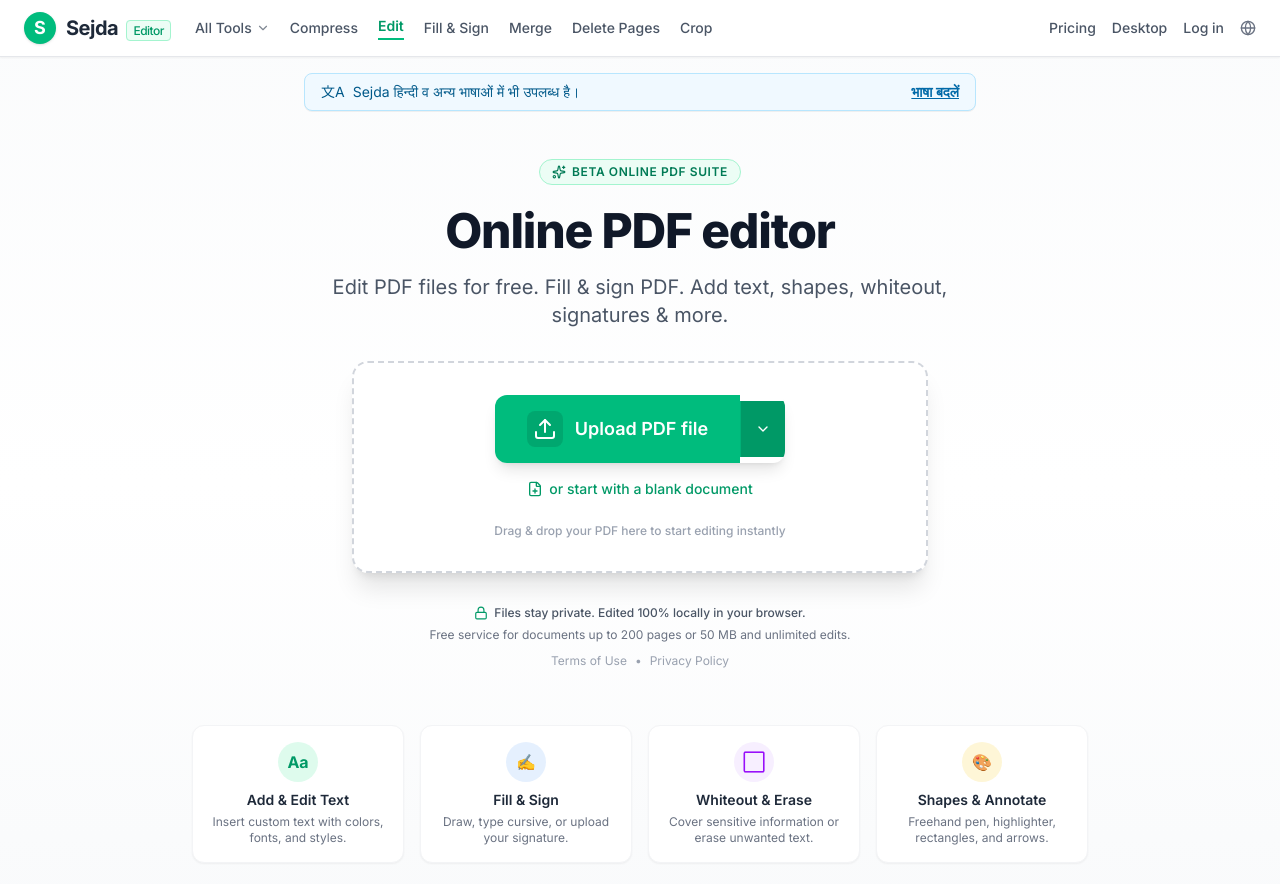
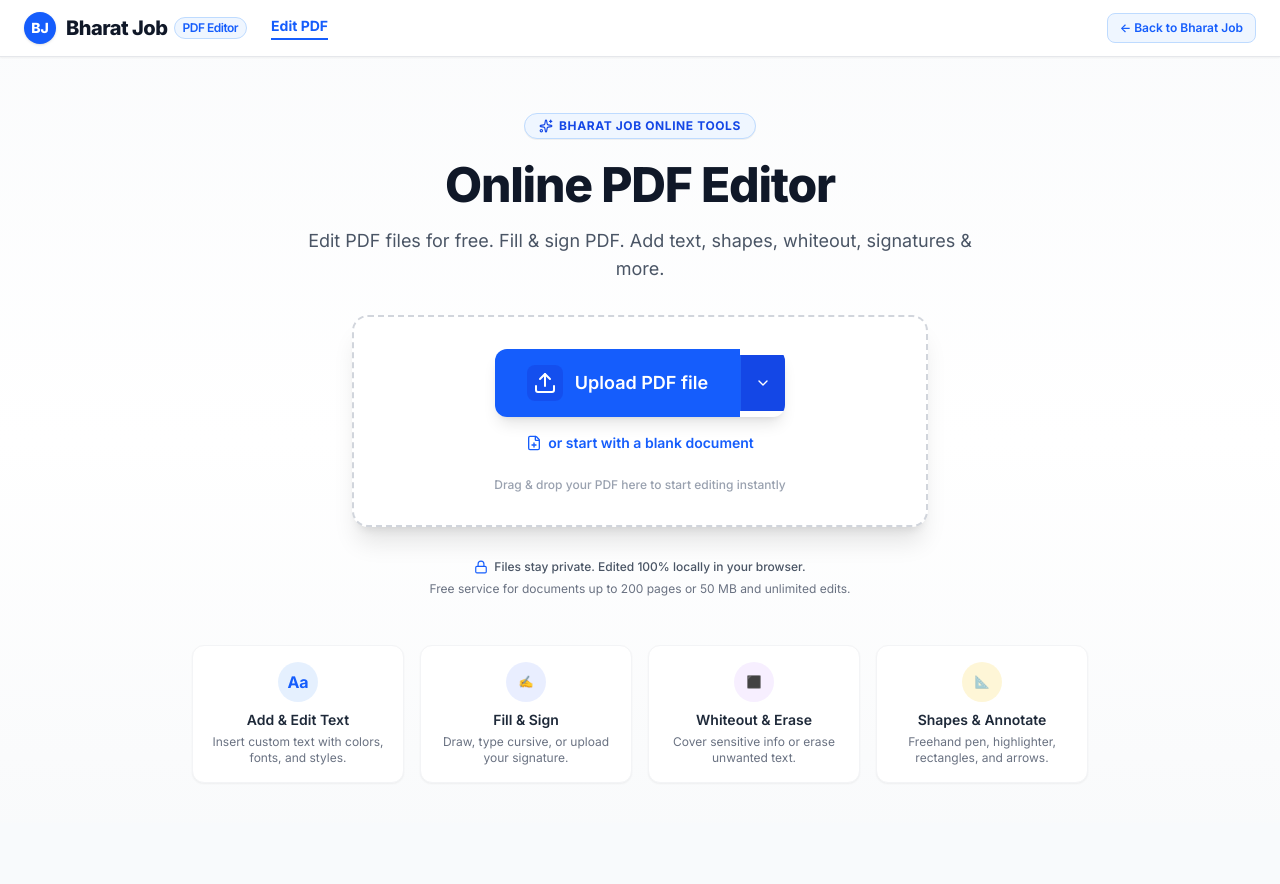
Before and after one commit to Nitecore-Solutions/pdf-editor, a Next.js app: page / in a window 1280 px wide. Shown: the top 884 px of the page. After the commit the page ends 823 px from the top, so only its background shows below. Built offline with nearby package versions, Linux system fonts and the light colour scheme.

Commit message:
Update branding to Bharat Job and simplify navbar

```diff
--- a/app/components/LandingView.tsx
+++ b/app/components/LandingView.tsx
@@ -4,14 +4,9 @@
 import {
   Upload,
   FilePlus,
-  ShieldCheck,
-  Zap,
   Sparkles,
   Lock,
-  CheckCircle2,
-  FileText,
-  ChevronDown,
-  ArrowRight
+  ChevronDown
 } from 'lucide-react';
 
 interface LandingViewProps {
@@ -57,28 +52,17 @@
   };
 
   return (
-    <div className="flex-1 flex flex-col items-center justify-start bg-gradient-to-b from-gray-50/70 via-white to-gray-50 min-h-[calc(100vh-3.5rem)] px-4 select-none">
-      {/* Banner / Language notification */}
-      <div className="w-full max-w-2xl mt-4 flex items-center justify-between bg-sky-50 border border-sky-200 text-sky-800 text-xs sm:text-sm px-4 py-2 rounded-lg shadow-2xs">
-        <div className="flex items-center space-x-2">
-          <span>文A</span>
-          <span>Sejda हिन्दी व अन्य भाषाओं में भी उपलब्ध है।</span>
-        </div>
-        <button className="text-sky-700 hover:text-sky-900 font-semibold cursor-pointer underline">
-          भाषा बदलें
-        </button>
-      </div>
-
+    <div className="flex-1 flex flex-col items-center justify-start bg-gradient-to-b from-gray-50/70 via-white to-gray-50 min-h-[calc(100vh-3.5rem)] px-4 select-none pt-8">
       {/* Hero Header */}
-      <div className="text-center mt-12 mb-8 max-w-2xl">
-        <div className="inline-flex items-center space-x-1.5 px-3 py-1 rounded-full bg-emerald-50 text-emerald-700 text-xs font-semibold uppercase tracking-wider mb-4 border border-emerald-200">
+      <div className="text-center mt-6 mb-8 max-w-2xl">
+        <div className="inline-flex items-center space-x-1.5 px-3.5 py-1 rounded-full bg-blue-50 text-blue-700 text-xs font-bold uppercase tracking-wider mb-4 border border-blue-200 shadow-2xs">
           <Sparkles className="w-3.5 h-3.5" />
-          <span>BETA Online PDF Suite</span>
+          <span>Bharat Job Online Tools</span>
         </div>
         <h1 className="text-4xl sm:text-5xl font-extrabold text-gray-900 tracking-tight leading-tight">
-          Online PDF editor
+          Online PDF Editor
         </h1>
-        <p className="mt-3 text-lg sm:text-xl text-gray-600 font-normal">
+        <p className="mt-3 text-base sm:text-lg text-gray-600 font-normal">
           Edit PDF files for free. Fill & sign PDF. Add text, shapes, whiteout, signatures & more.
         </p>
       </div>
@@ -89,9 +73,7 @@
         onDragLeave={handleDragLeave}
         onDrop={handleDrop}
         className={`w-full max-w-xl p-8 rounded-2xl border-2 border-dashed transition-all duration-200 flex flex-col items-center justify-center bg-white shadow-xl ${
-          isDragging
-            ? 'border-emerald-500 bg-emerald-50/50 scale-[1.02]'
-            : 'border-gray-300 hover:border-emerald-400'
+          isDragging ? 'border-blue-500 bg-blue-50/40 scale-[1.01]' : 'border-gray-300 hover:border-blue-400'
         }`}
       >
         <input
@@ -102,20 +84,20 @@
           className="hidden"
         />
 
-        {/* Big Green Upload Button */}
+        {/* Big Blue Upload Button */}
         <div className="flex items-center shadow-lg rounded-xl overflow-hidden group">
           <button
             onClick={() => fileInputRef.current?.click()}
-            className="flex items-center space-x-3 bg-emerald-500 hover:bg-emerald-600 text-white font-semibold text-lg px-8 py-4 transition duration-150 cursor-pointer"
+            className="flex items-center space-x-3 bg-blue-600 hover:bg-blue-700 text-white font-semibold text-lg px-8 py-4 transition duration-150 cursor-pointer"
           >
-            <div className="bg-emerald-600/60 p-1.5 rounded-lg">
+            <div className="bg-blue-700/60 p-1.5 rounded-lg">
               <Upload className="w-6 h-6 text-white" />
             </div>
             <span>Upload PDF file</span>
           </button>
           <button
             onClick={() => fileInputRef.current?.click()}
-            className="bg-emerald-600 hover:bg-emerald-700 text-white px-3.5 py-5 border-l border-emerald-400/40 transition flex items-center justify-center cursor-pointer"
+            className="bg-blue-700 hover:bg-blue-800 text-white px-3.5 py-5 border-l border-blue-500/40 transition flex items-center justify-center cursor-pointer"
           >
             <ChevronDown className="w-4 h-4" />
           </button>
@@ -125,7 +107,7 @@
         <div className="mt-4">
           <button
             onClick={onStartBlank}
-            className="text-sm font-medium text-emerald-600 hover:text-emerald-700 hover:underline flex items-center space-x-1.5 cursor-pointer"
+            className="text-sm font-semibold text-blue-600 hover:text-blue-800 hover:underline flex items-center space-x-1.5 cursor-pointer"
           >
             <FilePlus className="w-4 h-4" />
             <span>or start with a blank document</span>
@@ -141,23 +123,18 @@
       {/* Privacy Guarantee & Notice */}
       <div className="mt-8 text-center max-w-lg text-xs text-gray-500 space-y-1.5">
         <div className="flex items-center justify-center space-x-1.5 text-gray-600 font-medium">
-          <Lock className="w-3.5 h-3.5 text-emerald-600" />
+          <Lock className="w-3.5 h-3.5 text-blue-600" />
           <span>Files stay private. Edited 100% locally in your browser.</span>
         </div>
         <p>
           Free service for documents up to 200 pages or 50 MB and unlimited edits.
         </p>
-        <div className="text-gray-400 text-2xs space-x-2 pt-1">
-          <span className="hover:underline cursor-pointer">Terms of Use</span>
-          <span>•</span>
-          <span className="hover:underline cursor-pointer">Privacy Policy</span>
-        </div>
       </div>
 
       {/* Features Overview Badges */}
-      <div className="w-full max-w-4xl grid grid-cols-2 md:grid-cols-4 gap-4 mt-14 mb-12">
+      <div className="w-full max-w-4xl grid grid-cols-2 md:grid-cols-4 gap-4 mt-12 mb-10">
         <div className="bg-white p-4 rounded-xl border border-gray-100 shadow-xs flex flex-col items-center text-center">
-          <div className="w-10 h-10 rounded-full bg-emerald-100/70 text-emerald-600 flex items-center justify-center mb-2 font-bold">
+          <div className="w-10 h-10 rounded-full bg-blue-100/70 text-blue-600 flex items-center justify-center mb-2 font-bold">
             Aa
           </div>
           <h3 className="font-semibold text-gray-800 text-sm">Add & Edit Text</h3>
@@ -165,7 +142,7 @@
         </div>
 
         <div className="bg-white p-4 rounded-xl border border-gray-100 shadow-xs flex flex-col items-center text-center">
-          <div className="w-10 h-10 rounded-full bg-blue-100/70 text-blue-600 flex items-center justify-center mb-2 font-bold">
+          <div className="w-10 h-10 rounded-full bg-indigo-100/70 text-indigo-600 flex items-center justify-center mb-2 font-bold text-xs">
             ✍️
           </div>
           <h3 className="font-semibold text-gray-800 text-sm">Fill & Sign</h3>
@@ -173,16 +150,16 @@
         </div>
 
         <div className="bg-white p-4 rounded-xl border border-gray-100 shadow-xs flex flex-col items-center text-center">
-          <div className="w-10 h-10 rounded-full bg-purple-100/70 text-purple-600 flex items-center justify-center mb-2 font-bold">
-            ⬜
+          <div className="w-10 h-10 rounded-full bg-purple-100/70 text-purple-600 flex items-center justify-center mb-2 font-bold text-xs">
+            ⬛
           </div>
           <h3 className="font-semibold text-gray-800 text-sm">Whiteout & Erase</h3>
-          <p className="text-xs text-gray-500 mt-1">Cover sensitive information or erase unwanted text.</p>
+          <p className="text-xs text-gray-500 mt-1">Cover sensitive info or erase unwanted text.</p>
         </div>
 
         <div className="bg-white p-4 rounded-xl border border-gray-100 shadow-xs flex flex-col items-center text-center">
-          <div className="w-10 h-10 rounded-full bg-amber-100/70 text-amber-600 flex items-center justify-center mb-2 font-bold">
-            🎨
+          <div className="w-10 h-10 rounded-full bg-amber-100/70 text-amber-600 flex items-center justify-center mb-2 font-bold text-xs">
+            📐
           </div>
           <h3 className="font-semibold text-gray-800 text-sm">Shapes & Annotate</h3>
           <p className="text-xs text-gray-500 mt-1">Freehand pen, highlighter, rectangles, and arrows.</p>
--- a/app/components/Navbar.tsx
+++ b/app/components/Navbar.tsx
@@ -6,12 +6,6 @@
   Layers,
   ZoomIn,
   ZoomOut,
-  RotateCw,
-  Download,
-  ChevronDown,
-  Globe,
-  Menu,
-  FilePlus,
   ArrowLeft
 } from 'lucide-react';
 
@@ -43,32 +37,27 @@
             onClick={onReset}
             className="flex items-center space-x-2.5 cursor-pointer group"
           >
-            <div className="w-8 h-8 rounded-full bg-emerald-500 flex items-center justify-center text-white font-bold text-lg shadow-sm group-hover:bg-emerald-600 transition">
-              S
+            <div className="w-8 h-8 rounded-full bg-blue-600 flex items-center justify-center text-white font-black text-sm shadow-sm group-hover:bg-blue-700 transition">
+              BJ
             </div>
-            <span className="font-bold text-xl text-gray-800 tracking-tight">
-              Sejda <span className="text-xs font-medium text-emerald-600 bg-emerald-50 px-1.5 py-0.5 rounded ml-1 border border-emerald-200">Editor</span>
+            <span className="font-extrabold text-lg sm:text-xl text-gray-900 tracking-tight flex items-center gap-1.5">
+              <span>Bharat Job</span>
+              <span className="text-xs font-semibold text-blue-600 bg-blue-50 px-2 py-0.5 rounded-full border border-blue-200">PDF Editor</span>
             </span>
           </div>
 
-          {/* Nav links if not in full edit mode or general menu */}
-          <nav className="hidden lg:flex items-center space-x-5 text-sm font-medium text-gray-600">
-            <button className="flex items-center hover:text-emerald-600 transition py-1">
-              All Tools <ChevronDown className="w-3.5 h-3.5 ml-1 opacity-70" />
-            </button>
-            <span className="hover:text-emerald-600 cursor-pointer transition">Compress</span>
-            <span className="text-emerald-600 font-semibold cursor-pointer border-b-2 border-emerald-500 pb-0.5">Edit</span>
-            <span className="hover:text-emerald-600 cursor-pointer transition">Fill & Sign</span>
-            <span className="hover:text-emerald-600 cursor-pointer transition">Merge</span>
-            <span className="hover:text-emerald-600 cursor-pointer transition">Delete Pages</span>
-            <span className="hover:text-emerald-600 cursor-pointer transition">Crop</span>
+          {/* Nav links: ONLY Edit */}
+          <nav className="hidden sm:flex items-center space-x-5 text-sm font-medium text-gray-600">
+            <span className="text-blue-600 font-bold cursor-pointer border-b-2 border-blue-600 pb-0.5 flex items-center gap-1">
+              Edit PDF
+            </span>
           </nav>
         </div>
 
         {/* Center: File Title if editing */}
         {isEditing && fileName && (
           <div className="hidden md:flex items-center space-x-2 bg-gray-100/80 px-3 py-1 rounded-full text-xs text-gray-700 max-w-xs truncate border border-gray-200">
-            <FileText className="w-3.5 h-3.5 text-emerald-600 shrink-0" />
+            <FileText className="w-3.5 h-3.5 text-blue-600 shrink-0" />
             <span className="truncate font-medium">{fileName}</span>
           </div>
         )}
@@ -81,7 +70,7 @@
               <div className="flex items-center bg-gray-100 rounded-lg p-0.5 border border-gray-200 text-xs text-gray-700">
                 <button
                   onClick={() => onZoomChange && onZoomChange(Math.max(0.5, zoom - 0.1))}
-                  className="p-1.5 hover:bg-white rounded transition hover:text-emerald-600"
+                  className="p-1.5 hover:bg-white rounded transition hover:text-blue-600 cursor-pointer"
                   title="Zoom Out"
                 >
                   <ZoomOut className="w-3.5 h-3.5" />
@@ -91,7 +80,7 @@
                 </span>
                 <button
                   onClick={() => onZoomChange && onZoomChange(Math.min(2.0, zoom + 0.1))}
-                  className="p-1.5 hover:bg-white rounded transition hover:text-emerald-600"
+                  className="p-1.5 hover:bg-white rounded transition hover:text-blue-600 cursor-pointer"
                   title="Zoom In"
                 >
                   <ZoomIn className="w-3.5 h-3.5" />
@@ -102,7 +91,7 @@
               {onToggleThumbnails && (
                 <button
                   onClick={onToggleThumbnails}
-                  className="p-2 text-gray-600 hover:text-emerald-600 hover:bg-gray-100 rounded-lg transition border border-transparent hover:border-gray-200"
+                  className="p-2 text-gray-600 hover:text-blue-600 hover:bg-gray-100 rounded-lg transition border border-transparent hover:border-gray-200 cursor-pointer"
                   title="Pages Overview & Thumbnails"
                 >
                   <Layers className="w-4 h-4" />
@@ -112,22 +101,21 @@
               {/* Exit / Back */}
               <button
                 onClick={onReset}
-                className="flex items-center space-x-1 text-xs text-gray-500 hover:text-red-600 px-2 py-1.5 rounded transition hover:bg-red-50"
+                className="flex items-center space-x-1 text-xs text-gray-500 hover:text-red-600 px-2.5 py-1.5 rounded-lg transition hover:bg-red-50 cursor-pointer font-medium"
                 title="Exit Editor"
               >
                 <ArrowLeft className="w-3.5 h-3.5" />
-                <span className="hidden sm:inline">Close</span>
+                <span className="hidden sm:inline">Back</span>
               </button>
             </>
           ) : (
-            <div className="flex items-center space-x-4 text-sm font-medium text-gray-600">
-              <span className="hidden md:inline hover:text-emerald-600 cursor-pointer">Pricing</span>
-              <span className="hidden md:inline hover:text-emerald-600 cursor-pointer">Desktop</span>
-              <span className="hover:text-emerald-600 cursor-pointer">Log in</span>
-              <button className="flex items-center space-x-1 text-gray-500 hover:text-gray-800 transition">
-                <Globe className="w-4 h-4" />
-              </button>
-            </div>
+            <a
+              href="https://bharatjobresult.com"
+              target="_top"
+              className="text-xs font-semibold text-blue-600 hover:text-blue-800 bg-blue-50 px-3 py-1.5 rounded-lg border border-blue-200 hover:bg-blue-100 transition"
+            >
+              ← Back to Bharat Job
+            </a>
           )}
         </div>
       </div>
--- a/app/components/PageEditor.tsx
+++ b/app/components/PageEditor.tsx
@@ -151,7 +151,7 @@
   // Filter elements on this page
   const pageElements = elements.filter((el) => el.pageIndex === pageInfo.pageIndex);
 
-  // Convert existing static PDF text to editable text (Sejda style)
+  // Convert existing static PDF text to editable text (Bharat Job style)
   const handleConvertExistingText = (item: ExtractedTextItem) => {
     // 1. Whiteout element covering original static text
     const whiteoutId = 'el_wo_' + Math.random().toString(36).substr(2, 9);
@@ -373,7 +373,7 @@
 
   return (
     <div className="flex flex-col items-center my-6 select-none" id={`pdf-page-${pageInfo.pageIndex}`}>
-      {/* Sejda Style Page Header Controls */}
+      {/* Bharat Job Style Page Header Controls */}
       <div
         className="flex items-center justify-between mb-2 text-xs text-gray-600 bg-white/90 backdrop-blur-xs px-3 py-1.5 rounded-lg border border-gray-200 shadow-2xs"
         style={{ width: `${displayedWidth}px` }}
--- a/app/components/Toolbar.tsx
+++ b/app/components/Toolbar.tsx
@@ -105,7 +105,7 @@
         className="hidden"
       />
 
-      {/* Main Tool Bar (Pill style matching Sejda) */}
+      {/* Main Tool Bar (Bharat Job Style) */}
       <div className="inline-flex items-center bg-white rounded-xl shadow-md border border-gray-200 p-1 divide-x divide-gray-100 text-xs sm:text-sm font-medium text-gray-700">
 
         {/* TEXT TOOL */}
--- a/app/layout.tsx
+++ b/app/layout.tsx
@@ -1,9 +1,9 @@
-import type { Metadata } from "next";
-import "./globals.css";
+import type { Metadata } from 'next';
+import './globals.css';
 
 export const metadata: Metadata = {
-  title: "Online PDF Editor - Edit PDF Files for Free | Sejda Clone",
-  description: "Free online PDF editor. Edit PDF files directly in your browser. Add text, images, shapes, signatures, whiteout, and annotations with zero installations.",
+  title: 'Bharat Job - Online PDF Editor | Free & Secure',
+  description: 'Free online PDF editor by Bharat Job Result. Edit PDF files directly in your browser. Add text, images, shapes, signatures, whiteout, and annotations with zero installations.',
 };
 
 export default function RootLayout({
@@ -21,7 +21,7 @@
           rel="stylesheet"
         />
       </head>
-      <body className="min-h-full flex flex-col font-sans bg-gray-50 text-gray-900 antialiased selection:bg-emerald-200">
+      <body className="min-h-full flex flex-col font-sans bg-gray-50 text-gray-900 antialiased selection:bg-blue-200">
         {children}
       </body>
     </html>
```
